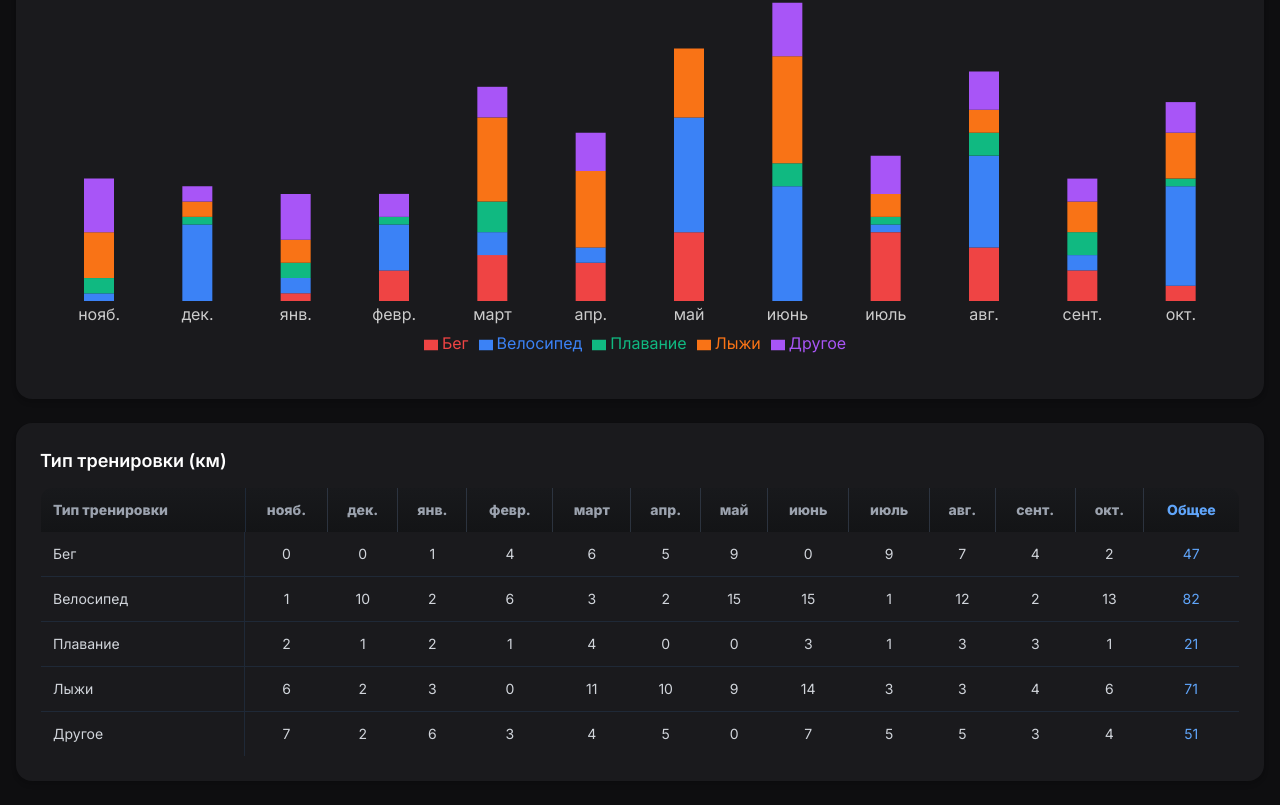
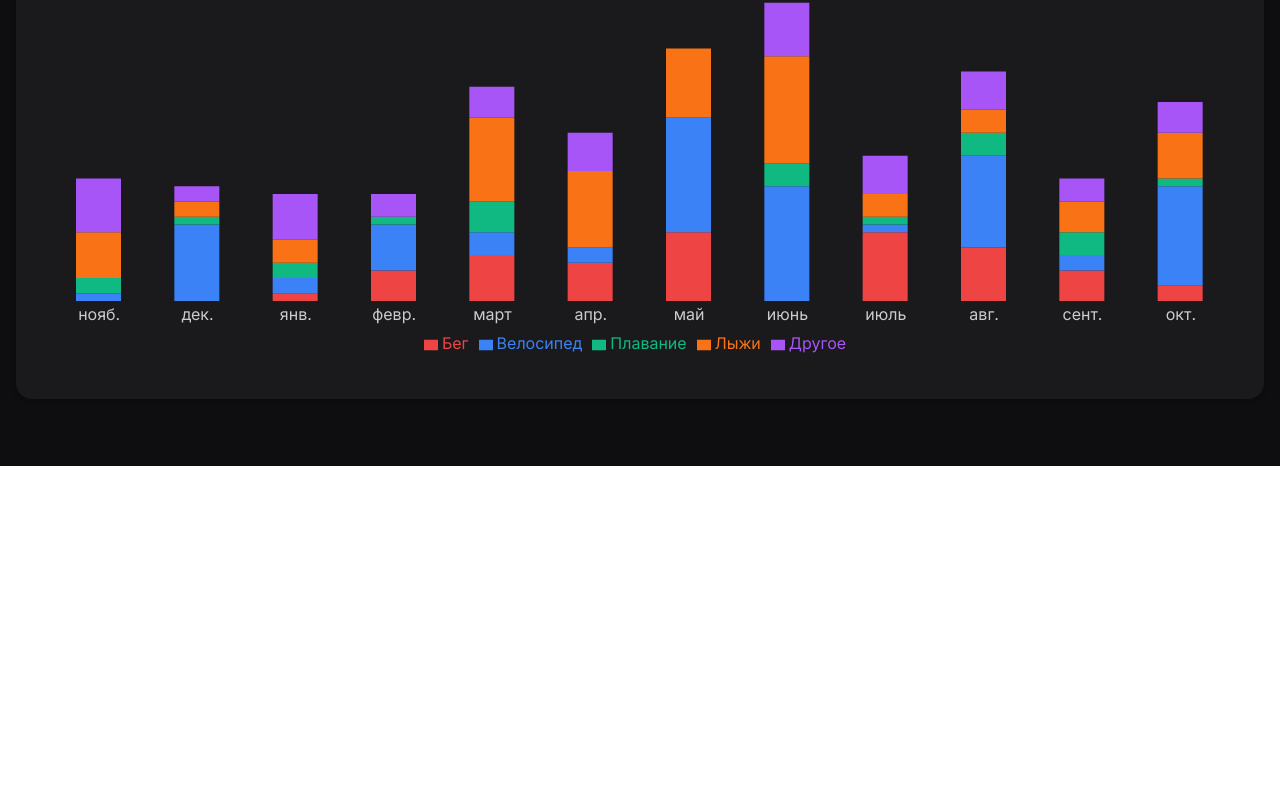
Before and after one commit to mbaliabin/dagbook-test, a React (Vite) app in the folder fasx-frontend/: page /statistics in a window 1280 px wide. Shown: the part 334-1139 px from the top of the page. After the commit the page ends 800 px from the top, so only its background shows below. Built offline with nearby package versions, Linux system fonts and the light colour scheme.

Commit message:
Доработка StatisticsPage.tsx 126

```diff
--- a/fasx-frontend/src/pages/StatisticsPage.tsx
+++ b/fasx-frontend/src/pages/StatisticsPage.tsx
@@ -79,7 +79,7 @@ export default function StatisticsPage() {
           {payload.map((p: any) => (
             <div key={p.dataKey} className="flex justify-between">
               <span style={{ color: p.fill }}>{p.name}</span>
-              <span>
+              <span className="ml-2">
                 {reportType === "Длительность" || reportType === "Выносливость"
                   ? `${Math.floor(p.value/60)} ч ${p.value%60} м`
                   : `${p.value} км`}
@@ -104,7 +104,7 @@ export default function StatisticsPage() {
     <div className="min-h-screen bg-[#0e0e10] text-white px-4 py-6">
       <div className="max-w-7xl mx-auto space-y-6">
 
-        {/* Верхняя плашка */}
+        {/* Верхняя панель */}
         <div className="flex flex-col md:flex-row md:items-center md:justify-between gap-4">
           <div className="flex items-center space-x-4">
             <img src="/profile-avatar.jpg" alt="Avatar" className="w-16 h-16 rounded-full object-cover border border-gray-700" />
@@ -117,7 +117,7 @@ export default function StatisticsPage() {
           </button>
         </div>
 
-        {/* Верхнее меню */}
+        {/* Меню */}
         <div className="flex justify-around bg-[#1a1a1d] border-b border-gray-700 py-2 px-4 rounded-xl">
           {menuItems.map((item) => {
             const Icon = item.icon;
@@ -171,54 +171,11 @@ export default function StatisticsPage() {
               <Legend wrapperStyle={{ color: "#fff" }} />
               {(reportType === "Выносливость" ? enduranceZones : trainingTypes).map((t, idx) => {
                 const fillColor = reportType === "Выносливость" ? enduranceColors[idx % enduranceColors.length] : colors[idx % colors.length];
-                return <Bar key={t} dataKey={t} stackId="a" fill={fillColor} barSize={30} />;
+                return <Bar key={t} dataKey={t} stackId="a" fill={fillColor} barSize={45} />;
               })}
             </BarChart>
           </ResponsiveContainer>
         </div>
-
-        {/* Таблица */}
-        <div className="bg-[#1a1a1d] p-6 rounded-2xl shadow-md mb-10">
-          <h2 className="text-lg font-semibold mb-3">
-            {reportType==="Выносливость"?"Зоны выносливости (мин)":
-             reportType==="Длительность"?`Длительность (ч:мм)`:`Тип тренировки (${reportType==="Общее расстояние"?"км":"мин"})`}
-          </h2>
-          <div className="overflow-x-auto">
-            <table className="w-full text-sm text-gray-300 border-collapse border border-gray-800 rounded-xl overflow-hidden">
-              <thead className="text-gray-400 bg-gradient-to-b from-[#18191c] to-[#131416]">
-                <tr>
-                  <th className="text-left py-3 px-3 border-r border-gray-800">
-                    {reportType==="Выносливость"?"Зона":"Тип тренировки"}
-                  </th>
-                  {labels.map((m) => <th key={m} className="py-3 px-2 text-center border-r border-gray-700/70">{m}</th>)}
-                  <th className="py-3 px-2 text-center text-blue-400 border-l border-gray-800">Общее</th>
-                </tr>
-              </thead>
-              <tbody>
-                {(reportType==="Выносливость"? enduranceZones: trainingTypes).map((type, idx)=>{
-                  const total = chartData.reduce((sum,d)=>sum+d[type],0);
-                  return (
-                    <tr key={type} className="border-b border-gray-800 hover:bg-gray-700/20 transition-colors">
-                      <td className="py-3 px-3 border-r border-gray-800 flex items-center gap-2">
-                        {reportType==="Выносливость" && <span className="w-3 h-3 rounded-full" style={{backgroundColor: enduranceColors[idx%enduranceColors.length]}}></span>}
-                        {type}
-                      </td>
-                      {chartData.map((d,i)=>(
-                        <td key={i} className="text-center py-3">
-                          {(reportType==="Длительность" || reportType==="Выносливость")? formatTime(d[type]): d[type]}
-                        </td>
-                      ))}
-                      <td className="text-center text-blue-400 py-3">
-                        {(reportType==="Длительность" || reportType==="Выносливость")? formatTime(total): total}
-                      </td>
-                    </tr>
-                  );
-                })}
-              </tbody>
-            </table>
-          </div>
-        </div>
-
       </div>
     </div>
   );
```
